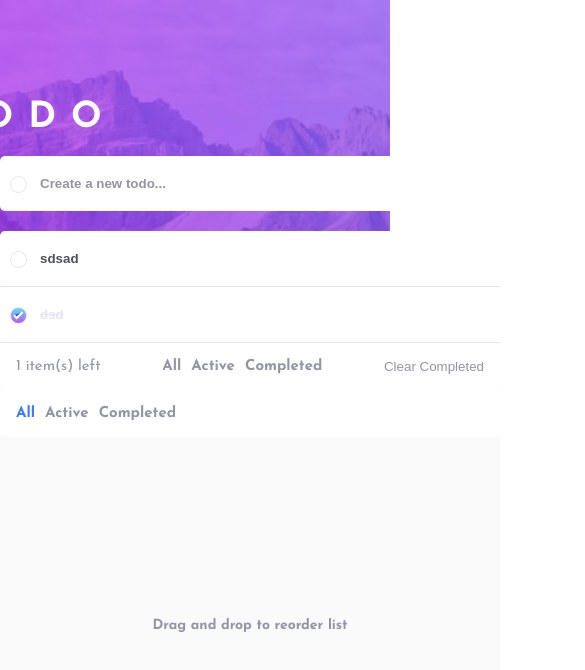
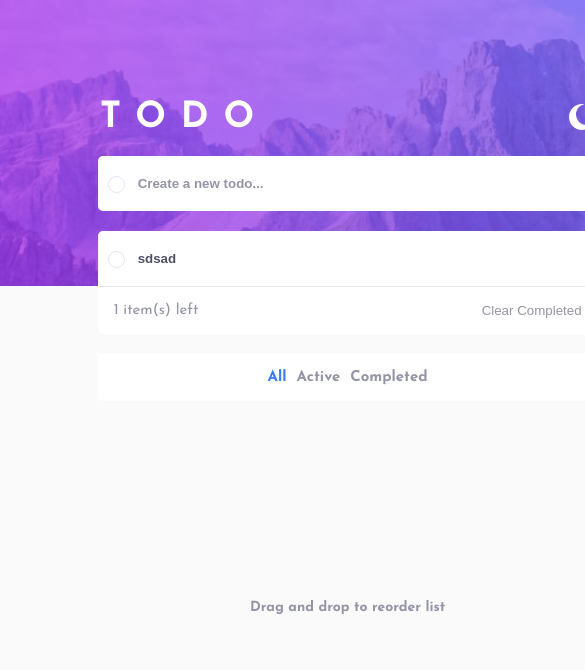
Before and after one commit to Danielhu3/todo-list-react, a React (Create React App) app: page / in a window 390 px wide. Shown: the top 670 px of the page, 585 px wide, since content can reach past the window. Built offline with nearby package versions, Linux system fonts and the light colour scheme; data requests are answered from the project's data file.

Commit message:
Trying to fix mobile version

```diff
--- a/db.json
+++ b/db.json
@@ -4,11 +4,6 @@
       "id": 1,
       "text": "sdsad",
       "done": false
-    },
-    {
-      "id": 2,
-      "text": "dsd",
-      "done": true
     }
   ]
 }
--- a/src/App.css
+++ b/src/App.css
@@ -42,16 +42,21 @@ body{
 
 
 .App{
+
   height: 100vh;
 
   display: grid;
   grid-template-rows: 1fr 2fr;
   grid-template-areas: "top"
                         "bottom";
+
+
+
 }
 
+
+
 .top{
-  width: 100vw;
   grid-area: top;
 
  display: grid;
--- a/src/Components/BottomPart/BottomBar.js
+++ b/src/Components/BottomPart/BottomBar.js
@@ -59,7 +59,7 @@ const BottomBar = ({darkMode, data, radio, setRadio, setDataRefresh}) => {
 
   return (
     <>
-      <BottomBarDiv darkMode={darkMode} setRadio={setRadio} radio={radio}>
+      <BottomBarDiv darkMode={darkMode} setRadio={setRadio} radio={radio} isMobile={isMobile}>
       <p className={styles.itemsLeft}>{itemsLeft} item(s) left</p>
       <button className={`${styles.clearCompleted} ${darkMode ? styles.darkMode : ''}`}
       onClick={clearCompleted}>Clear Completed</button>
--- a/src/Components/BottomPart/BottomBar.module.css
+++ b/src/Components/BottomPart/BottomBar.module.css
@@ -10,21 +10,3 @@
 .clearCompleted.darkMode{
     color: var(--dark-grayish-blue2);
 }
-
-
-/* mobile */
-/* checar */
-@media only screen and (max-width: 560px){
-
-    .itemsLeft + .showItems{
-        display: none;
-    }
-
-    .BottomBar:first-of-type{
-        margin-bottom: 2rem;
-    }
-
-    .BottomBar:nth-of-type(2){
-        justify-content: space-around;
-    }
-}
--- a/src/Components/BottomPart/BottomBarDiv.js
+++ b/src/Components/BottomPart/BottomBarDiv.js
@@ -2,9 +2,9 @@ import React from 'react'
 import styles from './BottomBarDiv.module.css'
 import BottomRadioItems from './BottomRadioItems'
 
-const BottomBarDiv = ({darkMode, setRadio, radio, children}) => {
+const BottomBarDiv = ({darkMode, setRadio, radio, children, isMobile}) => {
   return (
-    <div className={`${styles.BottomBar} ${darkMode ? styles.darkMode : ''}`}>
+    <div className={`${styles.BottomBarDiv} ${darkMode ? styles.darkMode : ''}`}>
         {children && children[0]}
 
         <div className={styles.showItems}>
--- a/src/Components/BottomPart/BottomBarDiv.module.css
+++ b/src/Components/BottomPart/BottomBarDiv.module.css
@@ -1,4 +1,4 @@
-.BottomBar{
+.BottomBarDiv{
     padding: 1.6rem;
 
     border-radius: 0 0 0.5rem 0.5rem;
@@ -13,7 +13,7 @@
     color: var(--dark-grayish-blue);
 }
 
-.BottomBar.darkMode{
+.BottomBarDiv.darkMode{
     background-color: var(--very-dark-desaturated-blue);
     color: var(--dark-grayish-blue2);
 }
@@ -36,3 +36,22 @@
 .clearCompleted.darkMode{
     color: var(--dark-grayish-blue2);
 }
+
+@media only screen and (max-width: 560px){
+
+   p + .showItems{
+       display: none;
+   }
+
+   .BottomBarDiv:first-of-type{
+       margin-bottom: 2rem;
+   }
+
+   .BottomBarDiv:nth-of-type(2){
+       justify-content: space-around;
+
+   }
+
+
+
+}
--- a/src/Components/BottomPart/Input.module.css
+++ b/src/Components/BottomPart/Input.module.css
@@ -1,7 +1,9 @@
 .input{
     display: block;
     padding: 2rem 0 2rem 4rem;
+
     width: 50rem;
+
     border: none;
     font-weight: 700;
 
```
Also changed, not shown: src/files/todo.md (+4 -4 lines).
